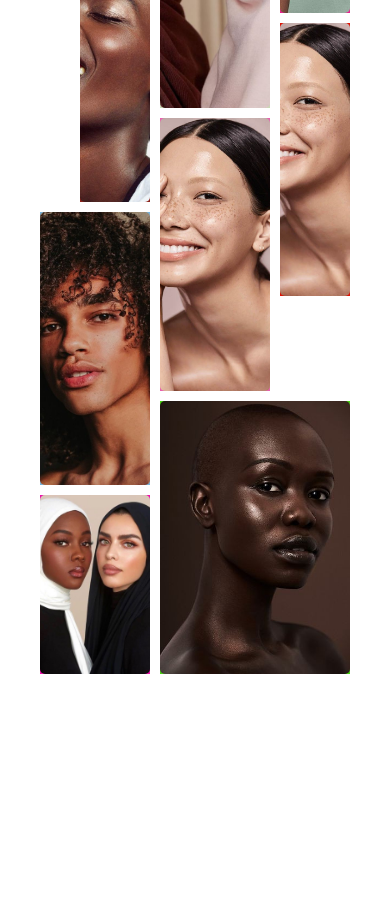
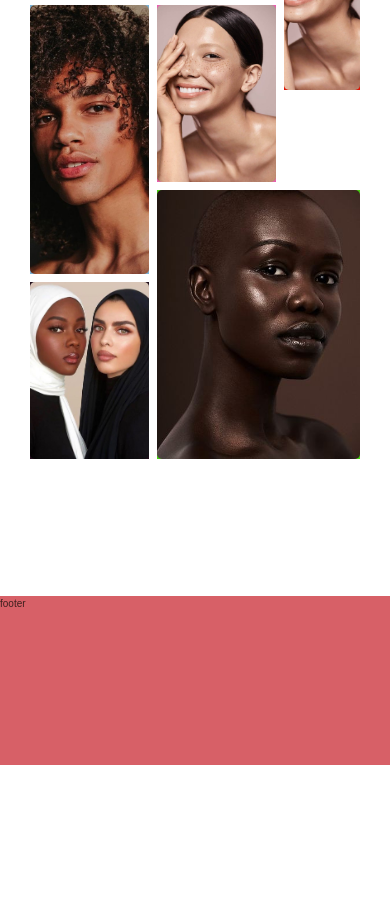
Before and after one commit to IsabelNzioka/Photo-Gallery, a website: page index.html in a window 390 px wide. Shown: the part 1075-1980 px from the top of the page. After the commit the page ends 1840 px from the top, so only its background shows below. Drawn offline with Linux system fonts and the light colour scheme.

Commit message:
latest commit

```diff
--- a/sass/_base.scss
+++ b/sass/_base.scss
@@ -23,7 +23,7 @@ body {
 
 .container {
   display: grid;
-  grid-template-rows: 20vh 570vh 20vh;
+  grid-template-rows: 20vh 300vh 20vh;
   grid-template-columns: 100%;
 
   @media only screen and (max-width: 1000px) {
@@ -33,6 +33,10 @@ body {
   @media only screen and (max-width: 800px) {
     grid-template-rows: 20vh 215vh 20vh;
   }
+
+  @media only screen and (max-width: 600px) {
+    grid-template-rows: 20vh 178vh 20vh;
+  }
 }
 
 // git config core.autocrlf true
--- a/sass/_gallery.scss
+++ b/sass/_gallery.scss
@@ -11,6 +11,12 @@
 
   @media only screen and (max-width: 700px) {
     padding: 8rem 4rem;
+  }
+
+  @media only screen and (max-width: 600px) {
+    padding: 8rem 3rem;
+    grid-template-rows: repeat(14, 10vh);
+    grid-gap: 0.8rem;
   }
 
   img {
@@ -43,6 +49,9 @@
     grid-row: 1 / span 5;
     // grid-column: 1 / span 2;
   }
+  @media only screen and (max-width: 600px) {
+    grid-row: 1 / span 4;
+  }
 }
 
 .main2 {
@@ -52,7 +61,9 @@
 
   @media only screen and (max-width: 1000px) {
     grid-row: 1 / span 3;
-    // grid-column: 1 / span 2;
+  }
+  @media only screen and (max-width: 600px) {
+    grid-row: 1 / span 2;
   }
 }
 
@@ -64,6 +75,9 @@
   @media only screen and (max-width: 800px) {
     grid-row: 1 / span 3;
     // grid-column: 1 / span 2;
+  }
+  @media only screen and (max-width: 600px) {
+    grid-row: 1 / span 2;
   }
 }
 .main4 {
@@ -79,6 +93,11 @@
     grid-row: 4 / span 3;
     // grid-column: 1 / span 2;
   }
+
+  @media only screen and (max-width: 600px) {
+    grid-column: 4 / span 4;
+    grid-row: 3 / span 2;
+  }
 }
 .main5 {
   background-color: rgb(6, 248, 58);
@@ -92,6 +111,11 @@
   @media only screen and (max-width: 800px) {
     grid-row: 4 / span 3;
     // grid-column: 1 / span 2;
+  }
+
+  @media only screen and (max-width: 600px) {
+    grid-column: 4 / span 5;
+    grid-row: 5 / span 2;
   }
 }
 .main6 {
@@ -107,6 +131,9 @@
     grid-row: 6 / span 3;
     // grid-column: 1 / span 2;
   }
+  @media only screen and (max-width: 600px) {
+    grid-row: 5 / span 3;
+  }
 }
 .main7 {
   background-color: rgb(203, 216, 182);
@@ -121,6 +148,10 @@
     grid-row: 7 / span 4;
     // grid-column: 1 / span 2;
   }
+
+  @media only screen and (max-width: 600px) {
+    grid-row: 7 / span 3;
+  }
 }
 .main8 {
   background-color: rgb(233, 33, 143);
@@ -134,6 +165,9 @@
   @media only screen and (max-width: 800px) {
     grid-row: 7 / span 3;
     // grid-column: 1 / span 2;
+  }
+  @media only screen and (max-width: 600px) {
+    grid-row: 7 / span 2;
   }
 }
 
@@ -150,6 +184,9 @@
     grid-row: 9 / span 3;
     // grid-column: 1 / span 2;
   }
+  @media only screen and (max-width: 600px) {
+    grid-row: 8 / span 2;
+  }
 }
 
 .main10 {
@@ -165,6 +202,10 @@
     grid-row: 10 / span 3;
     // grid-column: 1 / span 2;
   }
+
+  @media only screen and (max-width: 600px) {
+    grid-row: 9 / span 2;
+  }
 }
 
 .main11 {
@@ -177,6 +218,10 @@
   }
   @media only screen and (max-width: 800px) {
     grid-row: 12 / span 3;
+    // grid-column: 1 / span 2;
+  }
+  @media only screen and (max-width: 600px) {
+    grid-row: 10 / span 3;
     // grid-column: 1 / span 2;
   }
 }
@@ -193,6 +238,11 @@
     grid-row: 11 / span 3;
     grid-column: 4 / span 3;
   }
+
+  @media only screen and (max-width: 600px) {
+    grid-row: 10 / span 2;
+    // grid-column: 4 / span 3;
+  }
 }
 .main13 {
   background-color: #48cf13;
@@ -206,9 +256,14 @@
     grid-row: 14 / span 3;
     grid-column: 4 / span 5;
   }
+
+  @media only screen and (max-width: 600px) {
+    grid-row: 12 / span 3;
+    // grid-column: 4 / span 3;
+  }
 }
 .main14 {
-  background-color: #eb13aa;
+  background-color: #220f1c;
   grid-row: 21 / span 4;
   grid-column: 4 / span 2;
 
@@ -220,6 +275,11 @@
     grid-row: 15 / span 2;
     grid-column: 1 / span 3;
   }
+
+  @media only screen and (max-width: 600px) {
+    grid-row: 13 / span 2;
+    // grid-column: 1 / span 3;
+  }
 }
 
 // .main15 {
```
Also changed, not shown: css/style.css.
